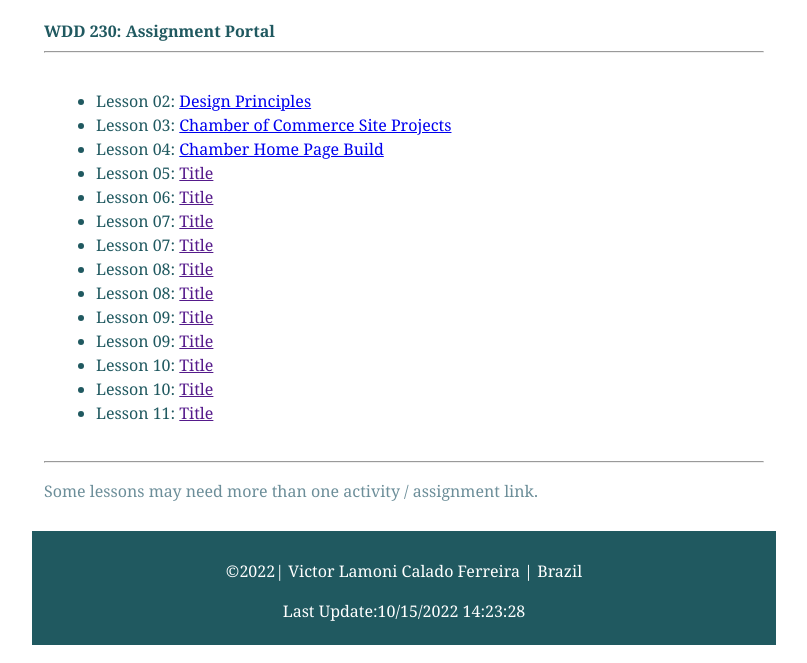
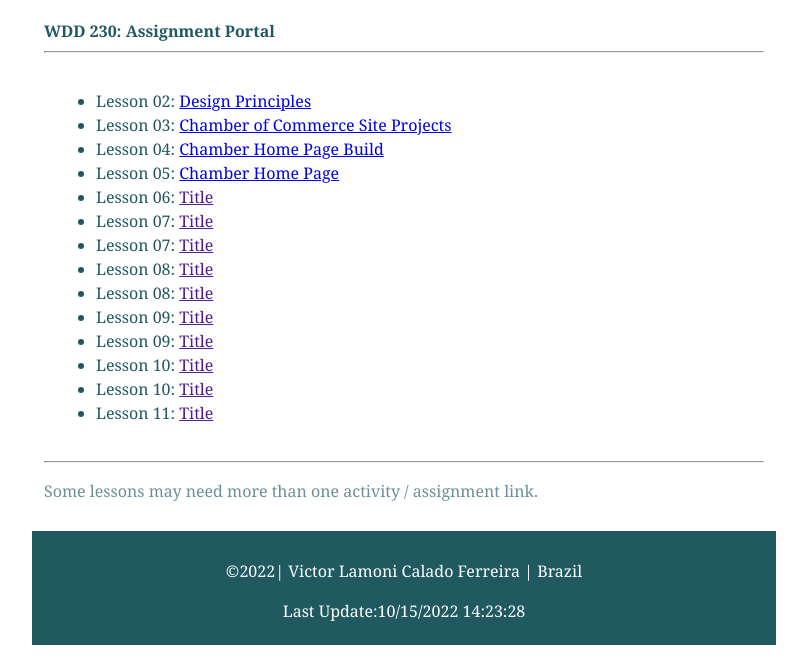
Before and after one commit to VilaCafe/WDD230, a plain HTML site: page index.html in a window 1280 px wide. Shown: the part 220-883 px from the top of the page, without its empty margins (236-1043 px from the left). Drawn offline with Linux system fonts and the light colour scheme; files whose address does not match are found by name.

Commit message:
Update index.html
lula ta preso babaca

```diff
--- a/index.html
+++ b/index.html
@@ -31,7 +31,7 @@
             <li>Lesson 02: <a href="lesson2/design-principles.html">Design Principles</a></li>
             <li>Lesson 03: <a href="lesson3/index.html"> Chamber of Commerce Site Projects</a></li>
             <li>Lesson 04: <a href="lesson04/chamber/index.html"> Chamber Home Page Build</a></li>
-            <li>Lesson 05: <a href="">Title</a></li>
+            <li>Lesson 05: <a href="lesson05/chamber/index.html"> Chamber Home Page</a></li>
             <li>Lesson 06: <a href="">Title</a></li>
             <li>Lesson 07: <a href="">Title</a></li>
             <li>Lesson 07: <a href="">Title</a></li>
```
